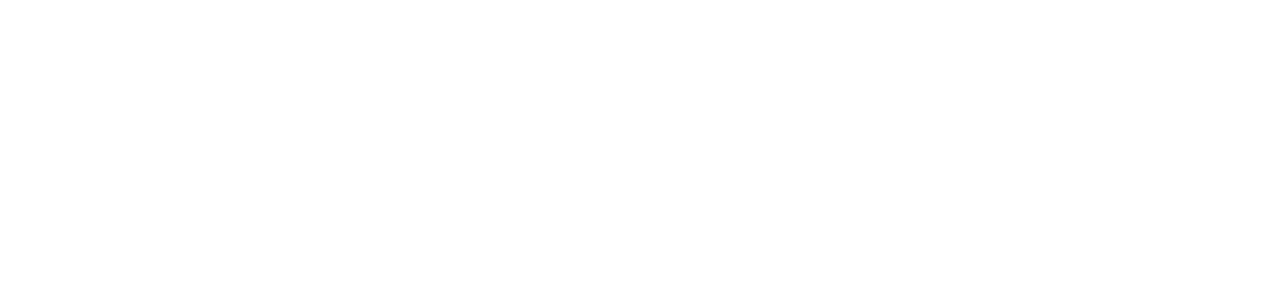
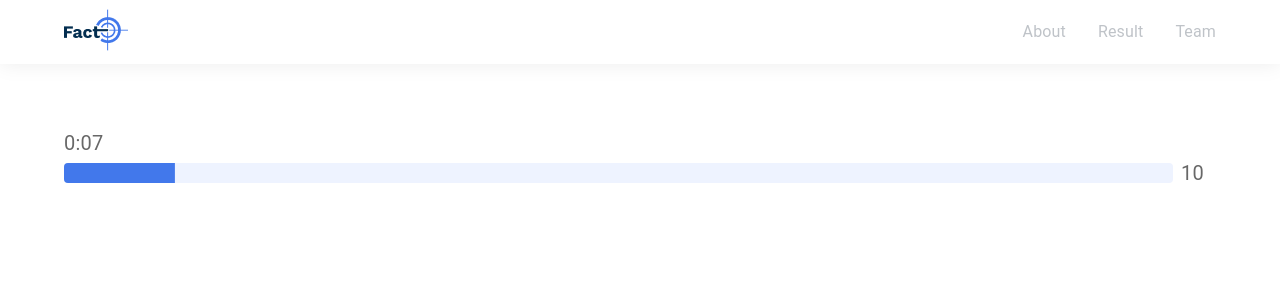
Before and after one commit to ssjisan/personality-test, a React (Create React App) app: page /test in a window 1280 px wide. Before the commit this address had no page. Shown: the top 300 px of the page. Built offline with nearby package versions, Linux system fonts and the light colour scheme.

Commit message:
layout change

```diff
--- a/src/App.js
+++ b/src/App.js
@@ -4,6 +4,7 @@
 import Result from "./Components/Result";
 import MarksStore from "./Components/MarksStore";
 import HomePage from "./Pages/HomePage";
+import TestStart from "./Pages/TestStart";
 function App() {
   return (
     <div>
@@ -12,6 +13,7 @@
           <Routes>
             <Route exact path="/" element={<HomePage />} />
             <Route path="/Questions" element={<Question />} />
+            <Route path="/test" element={<TestStart />} />
             <Route path="/Results" element={<Result />} />
           </Routes>
         </MarksStore>
--- a/src/Components/HeroSection.js
+++ b/src/Components/HeroSection.js
@@ -28,7 +28,7 @@
             </Typography>
           </Box>
           <Box>
-            <Link to="/Questions" style={{ textDecoration: "none" }}>
+            <Link to="/test" style={{ textDecoration: "none" }}>
               <Button variant="contained" sx={{ backgroundColor: "#4278EB" }}>
                 Explore Your Personality
               </Button>
--- a/src/Components/Navbar.js
+++ b/src/Components/Navbar.js
@@ -1,10 +1,9 @@
 import * as React from "react";
-import AppBar from "@mui/material/AppBar";
 import Box from "@mui/material/Box";
-import Toolbar from "@mui/material/Toolbar";
 import Typography from "@mui/material/Typography";
 import Button from "@mui/material/Button";
 import { Container } from "@mui/material";
+import { Link } from "react-router-dom";
 
 export default function Navbar() {
   return (
@@ -25,9 +24,11 @@
             alignItems: "center",
           }}
         >
-          <Box>
-            <img src="Assets/Logo.png" alt="logo" />
-          </Box>
+          <Link to="/">
+            <Box>
+              <img src="Assets/Logo.png" alt="logo" />
+            </Box>
+          </Link>
           <Box sx={{ display: "flex", gap: 4 }}>
             <Typography
               sx={{ fontWeight: 400, fontSize: "16px", color: "#BFC3C8" }}
--- /dev/null
+++ b/src/Components/ProgressBar.js
@@ -0,0 +1,33 @@
+import React, { useState } from "react";
+import LinearProgress from "@mui/material/LinearProgress";
+import { Box, Typography } from "@mui/material";
+
+export default function ProgressBar() {
+  // eslint-disable-next-line
+  const [progress, setProgress] = useState(10);
+  return (
+    <Box sx={{ display: "flex", alignItems: "center" }}>
+      <Box sx={{ width: "100%", mr: 1 }}>
+        <LinearProgress
+          variant="determinate"
+          value={progress}
+          sx={{
+            "& .MuiLinearProgress-bar1Determinate": {
+              backgroundColor: "#4278EB",
+            },
+            height: "20px",
+            backgroundColor: "#EEF3FF",
+            borderRadius: "4px",
+          }}
+        />
+      </Box>
+      <Box sx={{ minWidth: 35 }}>
+        <Typography
+          sx={{ fontSize: "20px", fontWeight: 400, color: "#686868" }}
+        >
+          {progress}
+        </Typography>
+      </Box>
+    </Box>
+  );
+}
--- a/src/Components/Question.js
+++ b/src/Components/Question.js
@@ -1,8 +1,8 @@
-import { Box, Button, Card, Grid, Typography } from "@mui/material";
-import React, { useContext } from "react";
+import { Box, Button, Card, Grid, Typography, Container } from "@mui/material";
+import React, { useContext, useState, useEffect } from "react";
 import { Link } from "react-router-dom";
-import Background from "../images/question.jpg";
 import { DataStore } from "./MarksStore";
+import Navbar from "./Navbar";
 export default function Question() {
   const {
     question,
@@ -12,25 +12,41 @@
     handleNextQuestion,
     handleFinish,
   } = useContext(DataStore);
+  const [time, setTime] = useState({ minutes: 0, seconds: 0 });
+
+  useEffect(() => {
+    const intervalId = setInterval(() => {
+      setTime((prevTime) => {
+        const nextSeconds = prevTime.seconds + 1;
+        const nextMinutes = prevTime.minutes + (nextSeconds >= 60 ? 1 : 0);
+        return {
+          minutes: nextMinutes % 60,
+          seconds: nextSeconds % 60,
+        };
+      });
+    }, 1000);
+    return () => clearInterval(intervalId);
+  }, []);
+
   return (
-    <Box
-      style={{
-        backgroundImage: `url(${Background})`,
-        height: "100vh",
-        backgroundPosition: "center",
-        backgroundRepeat: "no-repeat",
-        backgroundSize: "cover",
-        backgroundColor: "#cccccc",
-      }}
-    >
+    <Box sx={{ height: "100vh" }}>
+      <Navbar />
+      <Container>
+        <Box>
+          <Typography
+            sx={{ fontSize: "20px", fontWeight: 400, color: "#686868" }}
+          >{`${time.minutes}:${String(time.seconds).padStart(
+            2,
+            "0"
+          )}`}</Typography>
+        </Box>
         <Box
           style={{
             display: "flex",
-          height: "90vh",
             justifyContent: "center",
             alignItems: "center",
             alignContent: "center",
-          padding:"2%"
+            padding: "2%",
           }}
         >
           <Card
@@ -52,10 +68,7 @@
                 >
                   Q{question[currentQuestionNo].id}/50
                 </Typography>
-              <Typography
-                variant="h6"
-                style={{color: "#444" }}
-              >
+                <Typography variant="h6" style={{ color: "#444" }}>
                   {question[currentQuestionNo].question}
                 </Typography>
               </Grid>
@@ -87,14 +100,20 @@
                     </Typography>
                   </Box>
                 ))}
-              <Box style={{display: "flex",justifyContent: "flex-end",marginTop:"20px"}}>
+                <Box
+                  style={{
+                    display: "flex",
+                    justifyContent: "flex-end",
+                    marginTop: "20px",
+                  }}
+                >
                   {currentQuestionNo < question.length - 1 ? (
                     <Box>
                       {button ? (
                         <Button
                           variant="contained"
                           onClick={handleNextQuestion}
-                        style={{ backgroundColor:"#444",color:"#fff"}}
+                          style={{ backgroundColor: "#444", color: "#fff" }}
                         >
                           Next
                         </Button>
@@ -119,6 +138,7 @@
             </Grid>
           </Card>
         </Box>
+      </Container>
     </Box>
   );
 }
--- /dev/null
+++ b/src/Components/Timer.js
@@ -0,0 +1,27 @@
+import React, { useState, useEffect } from "react";
+import { Typography, Box } from "@mui/material";
+
+export default function Timer() {
+  const [time, setTime] = useState({ minutes: 0, seconds: 0 });
+
+  useEffect(() => {
+    const intervalId = setInterval(() => {
+      setTime((prevTime) => {
+        const nextSeconds = prevTime.seconds + 1;
+        const nextMinutes = prevTime.minutes + (nextSeconds >= 60 ? 1 : 0);
+        return {
+          minutes: nextMinutes % 60,
+          seconds: nextSeconds % 60,
+        };
+      });
+    }, 1000);
+    return () => clearInterval(intervalId);
+  }, []);
+  return (
+    <Box>
+      <Typography
+        sx={{ fontSize: "20px", fontWeight: 400, color: "#686868" }}
+      >{`${time.minutes}:${String(time.seconds).padStart(2, "0")}`}</Typography>
+    </Box>
+  );
+}
--- /dev/null
+++ b/src/Pages/TestStart.js
@@ -0,0 +1,23 @@
+import { Box, Container } from "@mui/material";
+import React from "react";
+import Navbar from "../Components/Navbar";
+import ProgressBar from "../Components/ProgressBar";
+import Timer from "../Components/Timer";
+
+export default function TestStart() {
+  return (
+    <Box sx={{ height: "100vh" }}>
+      <Navbar />
+      <Container>
+        <Box
+          sx={{
+            mt: 8,
+          }}
+        >
+          <Timer />
+          <ProgressBar />
+        </Box>
+      </Container>
+    </Box>
+  );
+}
```
Also changed, not shown: 1 other file (tests, documents, lock files or other folders). Lines whose indentation alone changed are shown as unchanged.
